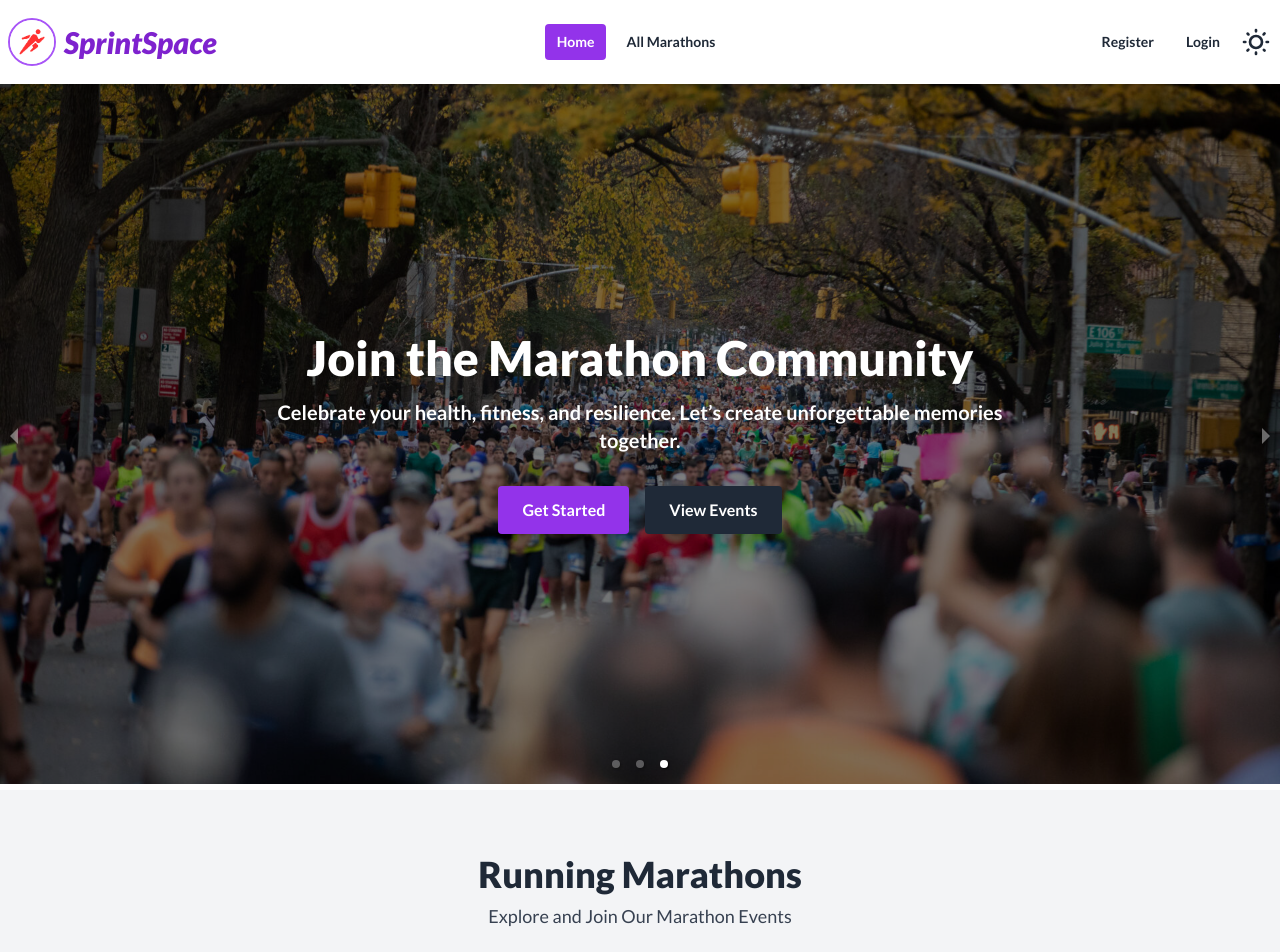
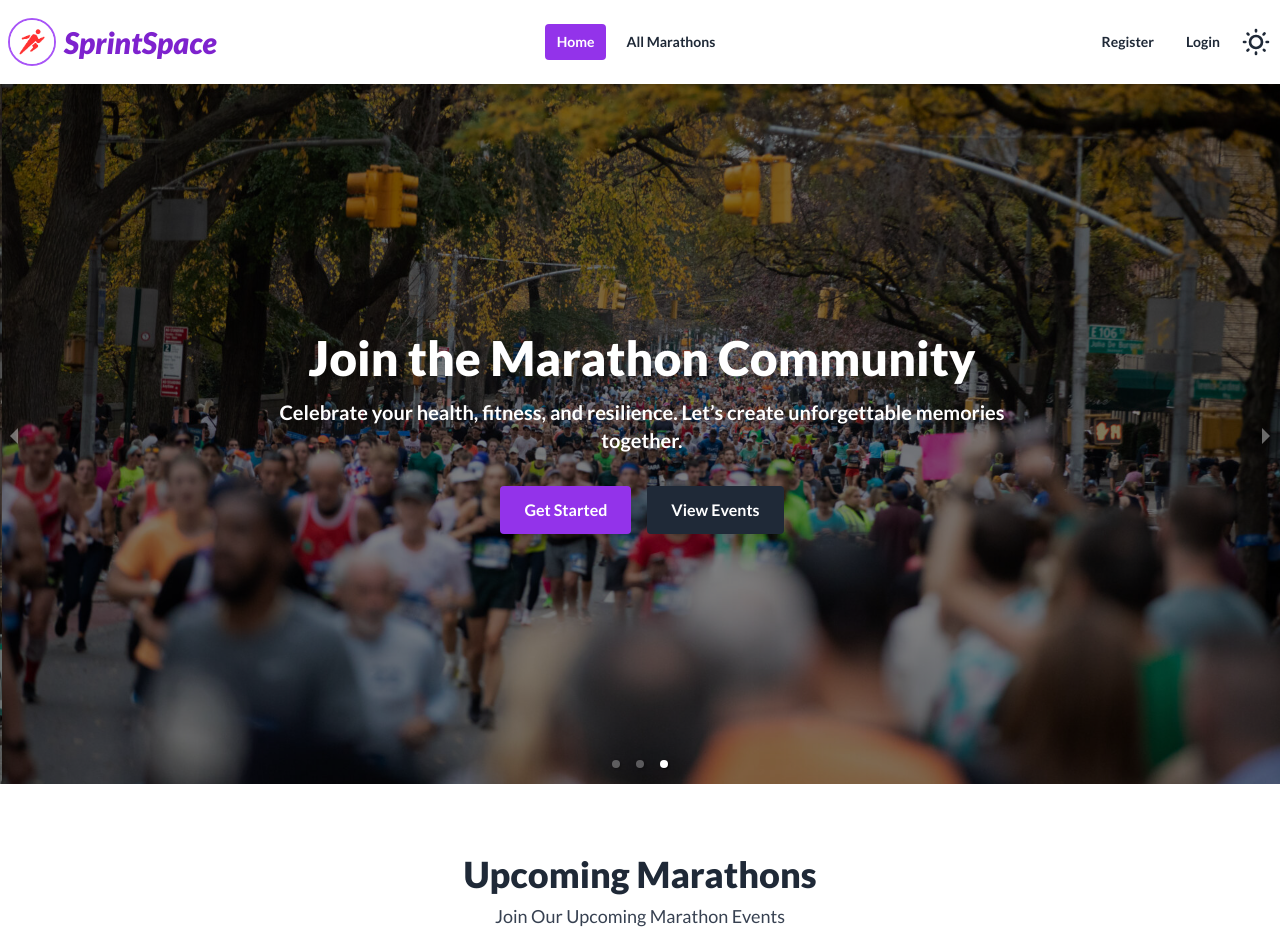
Before and after one commit to tusherbhakta/MilesAhead-client, a React (Vite) app: page / in a window 1280 px wide. Shown: the top 952 px of the page. Built offline with nearby package versions, Linux system fonts and the light colour scheme; no server answers.

Commit message:
homepage and env update

```diff
--- a/src/pages/HomePage/HomePage.jsx
+++ b/src/pages/HomePage/HomePage.jsx
@@ -17,7 +17,7 @@ const HomePage = () => {
       </Helmet>
       {/* <Banner /> */}
       <CarouselComp />
-      <RunningMarathons />
+      {/* <RunningMarathons /> */}
       <UpcomingMarathons />
       <HowItWorks />
       <OurMission />
```
